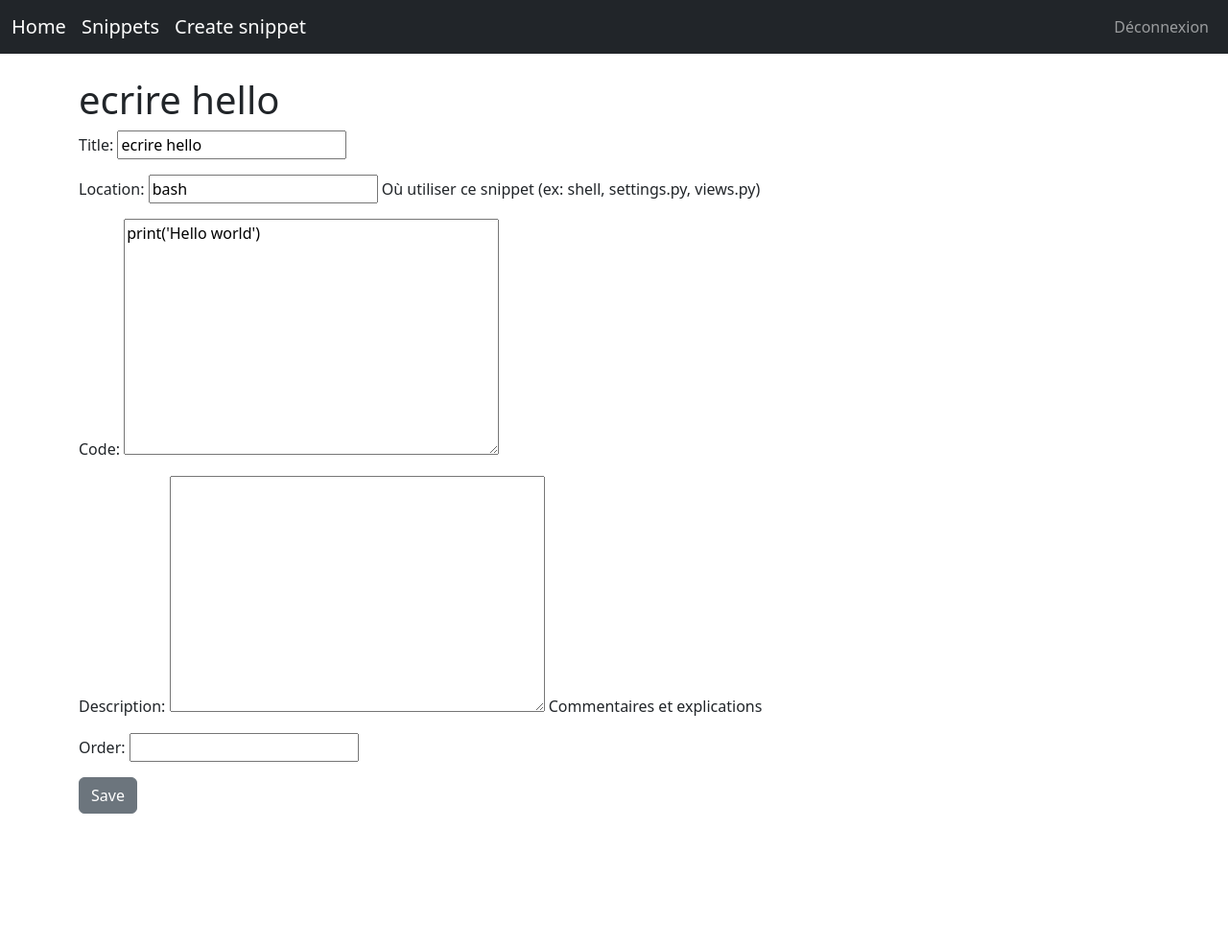
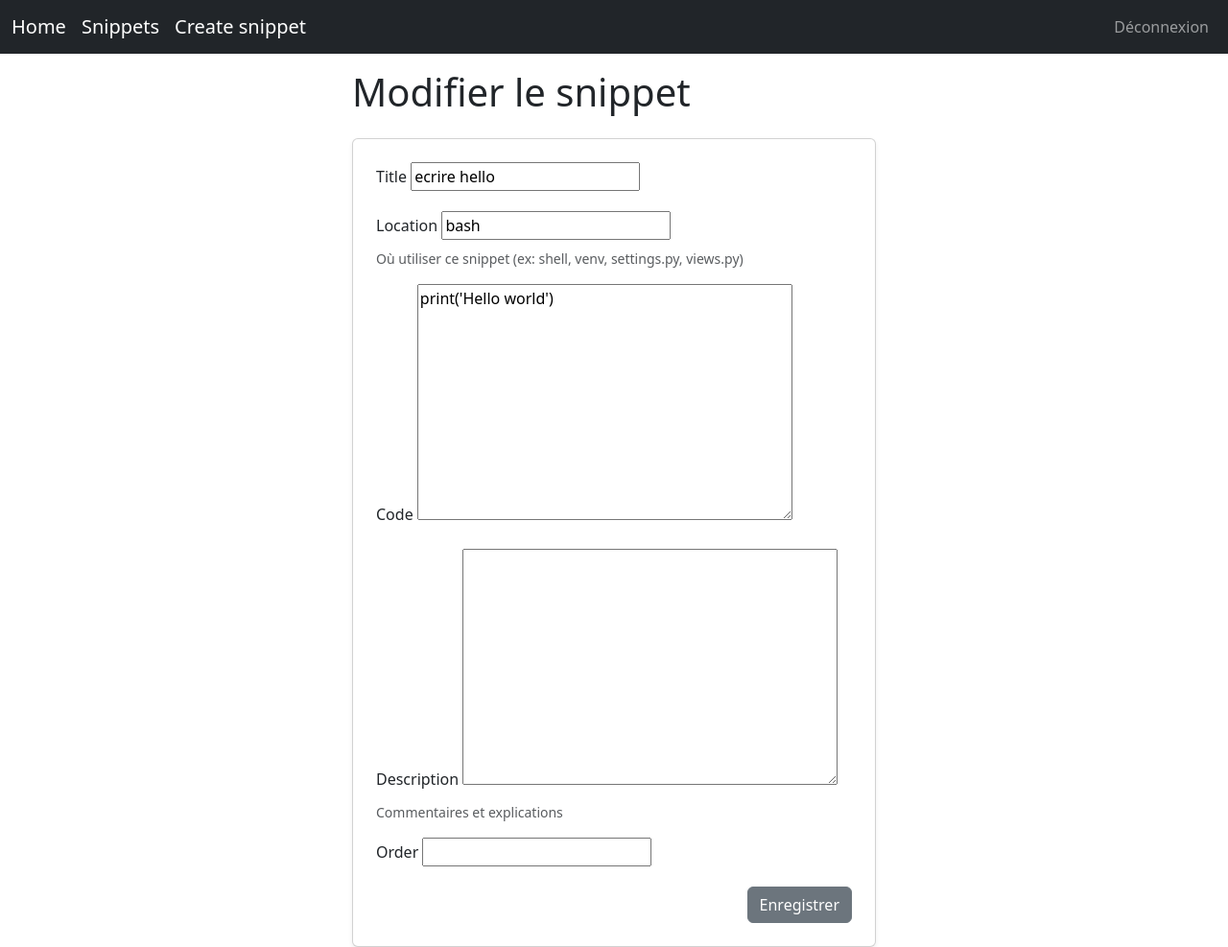
Before and after one commit to jeanfimollheger/last_departure, a Django app: a page that uses templates/base.html in a window 1280 px wide. Shown: the whole page at 96% size. Before the commit the page ends 848 px from the top, so only its background shows below. Run offline with Django 4.2, Linux system fonts and the light colour scheme; a user stored in the database is signed in; data comes from the database, SQL or seed files in the repository; both versions use the stored data as it was after the commit.

Commit message:
some bootstrap details

```diff
--- a/snippets/models.py
+++ b/snippets/models.py
@@ -10,7 +10,7 @@ class Snippet(models.Model):
     location = models.CharField(
         max_length=100,
         blank=True,
-        help_text="Où utiliser ce snippet (ex: shell, settings.py, views.py)"
+        help_text="Où utiliser ce snippet (ex: shell, venv, settings.py, views.py)"
     )
     description = models.TextField(
         blank=True,
--- a/snippets/templates/snippets/snippet_form.html
+++ b/snippets/templates/snippets/snippet_form.html
@@ -3,11 +3,47 @@
 {% block title %}Snippet{% endblock %}
 
 {% block content %}
-<h1>{{ view.object|default:"New snippet" }}</h1>
+<div class="row justify-content-center">
+    <div class="col-md-8 col-lg-6">
 
-<form method="post">
-    {% csrf_token %}
-    {{ form.as_p }}
-    <button class="btn btn-secondary">Save</button>
-</form>
+        <h1 class="mb-4">
+            {% if view.object %}
+                Modifier le snippet
+            {% else %}
+                Nouveau snippet
+            {% endif %}
+        </h1>
+
+        <form method="post" class="card p-4 shadow-sm">
+            {% csrf_token %}
+
+            {% for field in form %}
+                <div class="mb-3">
+                    <label class="form-label" for="{{ field.id_for_label }}">
+                        {{ field.label }}
+                    </label>
+
+                    {{ field }}
+
+                    {% if field.help_text %}
+                        <div class="form-text">{{ field.help_text }}</div>
+                    {% endif %}
+
+                    {% if field.errors %}
+                        <div class="text-danger small">
+                            {{ field.errors }}
+                        </div>
+                    {% endif %}
+                </div>
+            {% endfor %}
+
+            <div class="d-flex justify-content-end">
+                <button class="btn btn-secondary">
+                    Enregistrer
+                </button>
+            </div>
+        </form>
+
+    </div>
+</div>
 {% endblock %}
--- a/templates/base.html
+++ b/templates/base.html
@@ -8,7 +8,7 @@
 </head>
 <body>
 
-<nav class="navbar navbar-expand-lg navbar-dark bg-dark">
+<nav class="navbar navbar-expand-lg navbar-dark bg-dark fixed-top">
   <div class="container-fluid">
     <a class="navbar-brand" href="/">Home</a>
     <a class="navbar-brand" href="{% url 'snippet_list' %}">Snippets</a>
@@ -26,7 +26,7 @@
   </div>
 </nav>
 
-<div class="container mt-4">
+<div class="container mt-4 pt-5">
     {% block content %}{% endblock %}
 </div>
 
```
Also changed, not shown: memory.md (+12 -11 lines), db.sqlite3.
